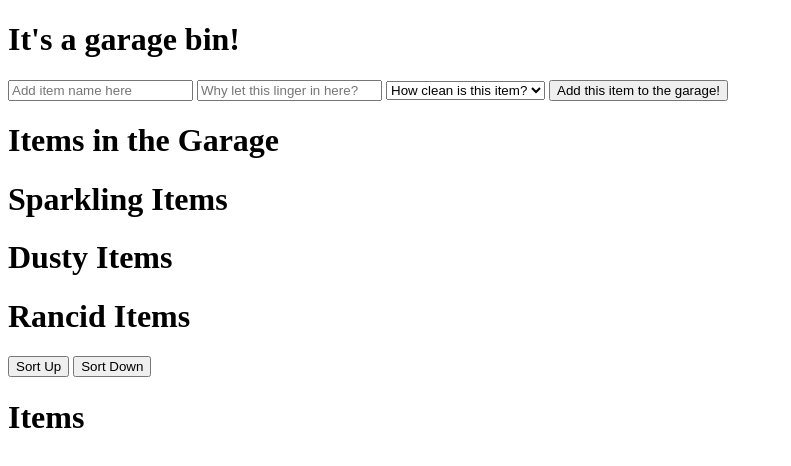
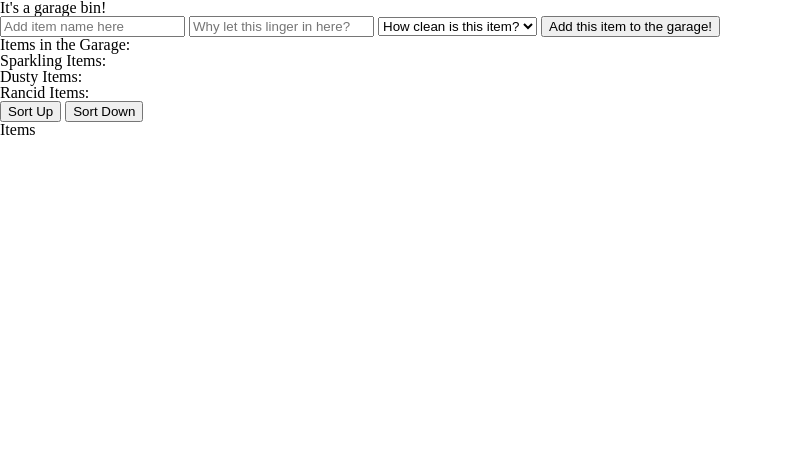
Before and after one commit to thatPamIAm/garage_bin, a website: page public/index.html in a window 1280 px wide. Shown: the whole page, without its empty margins (0-791 px from the left). Drawn offline with Linux system fonts and the light colour scheme; no server answers.

Commit message:
Update structure for containers on home page

```diff
--- a/public/index.html
+++ b/public/index.html
@@ -3,13 +3,14 @@
   <head>
     <meta charset="utf-8">
     <title>Garage_bin</title>
+    <link rel='stylesheet' href='reset.css'/>
     <link rel='stylesheet' href='styles.css'/>
   </head>
   <body>
-    <h1>It's a garage bin!</h1>
+    <h1 class='title'>It's a garage bin!</h1>
 
     <form class='junk-form'>
-      <section class='add-items'>
+      <div class='add-items'>
         <input class='input-name' type='text' placeholder='Add item name here'/>
         <input class='input-linger' type='text' placeholder='Why let this linger in here?'/>
           <select class='cleanliness-selector' placeholder='Cleanliness'>
@@ -19,29 +20,33 @@
             <option class='drop-item' value='sparkling'>sparkling</option>
           </select>
         <input class='submit-button' type='submit' value='Add this item to the garage!'/>
-      </section>
+      </div>
     </form>
 
 
     <div class='garage-summary'>
-      <h1>Items in the Garage</h1>
+      <h1>Items in the Garage:</h1>
       <span class='count'></span>
-      <h1>Sparkling Items</h1>
+      <h1>Sparkling Items:</h1>
       <span class='sparkling-count'></span>
-      <h1>Dusty Items</h1>
+      <h1>Dusty Items:</h1>
       <span class='dusty-count'></span>
-      <h1>Rancid Items</h1>
+      <h1>Rancid Items:</h1>
       <span class='rancid-count'></span>
     </div>
 
-    <button class='sort-up'>Sort Up</button>
-    <button class='sort-down'>Sort Down</button>
-
-    <div class='garage-list'>
-      <h1>Items</h1>
+    <div class='btn-container'>
+      <button class='sort-up'>Sort Up</button>
+      <button class='sort-down'>Sort Down</button>
     </div>
 
-    <div class='single-item'>
+    <h1>Items</h1>
+    <div class='main-container'>
+      <div class='garage-list'>
+      </div>
+
+      <div class='single-item'>
+      </div>
     </div>
 
     <script src='./jquery.js'></script>
```
